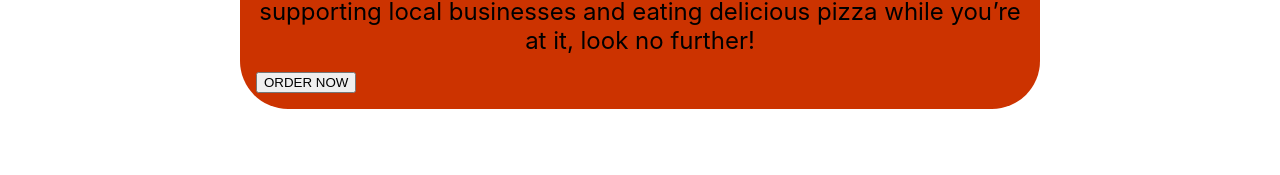
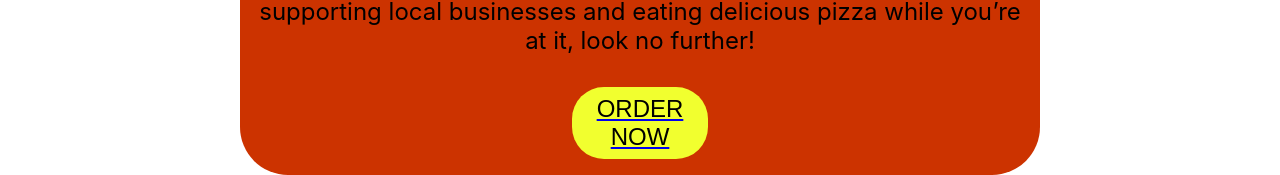
Before and after one commit to ceruleanox/life-is-pizza, a React (Create React App) app: page / in a window 1280 px wide. Shown: the part 1335-1510 px from the top of the page. Before the commit the page ends 1444 px from the top, so only its background shows below. Built offline with nearby package versions, Linux system fonts and the light colour scheme.

Commit message:
Home page button styling

```diff
--- a/src/components/Pages/Home.js
+++ b/src/components/Pages/Home.js
@@ -32,7 +32,7 @@ function Home() {
             </span>
           </p>
           <Link to="/Shop">
-            <button>ORDER NOW</button>
+            <button className={classes["order-button"]}>ORDER NOW</button>
           </Link>
         </div>
       </div>
--- a/src/components/Pages/Home.module.css
+++ b/src/components/Pages/Home.module.css
@@ -53,3 +53,22 @@ span {
 i {
   text-decoration: underline;
 }
+
+.order-button {
+  display: block;
+  margin: auto;
+  width: 8.5rem;
+  height: 4.5rem;
+  border-radius: 2rem;
+  border: none;
+  background-color: rgb(241, 255, 47);
+  margin-top: 1rem;
+  font-size: 1.5rem;
+  padding: 0.5rem;
+}
+
+.order-button:hover {
+  background-color: orange;
+  color: white;
+  cursor: pointer;
+}
```
